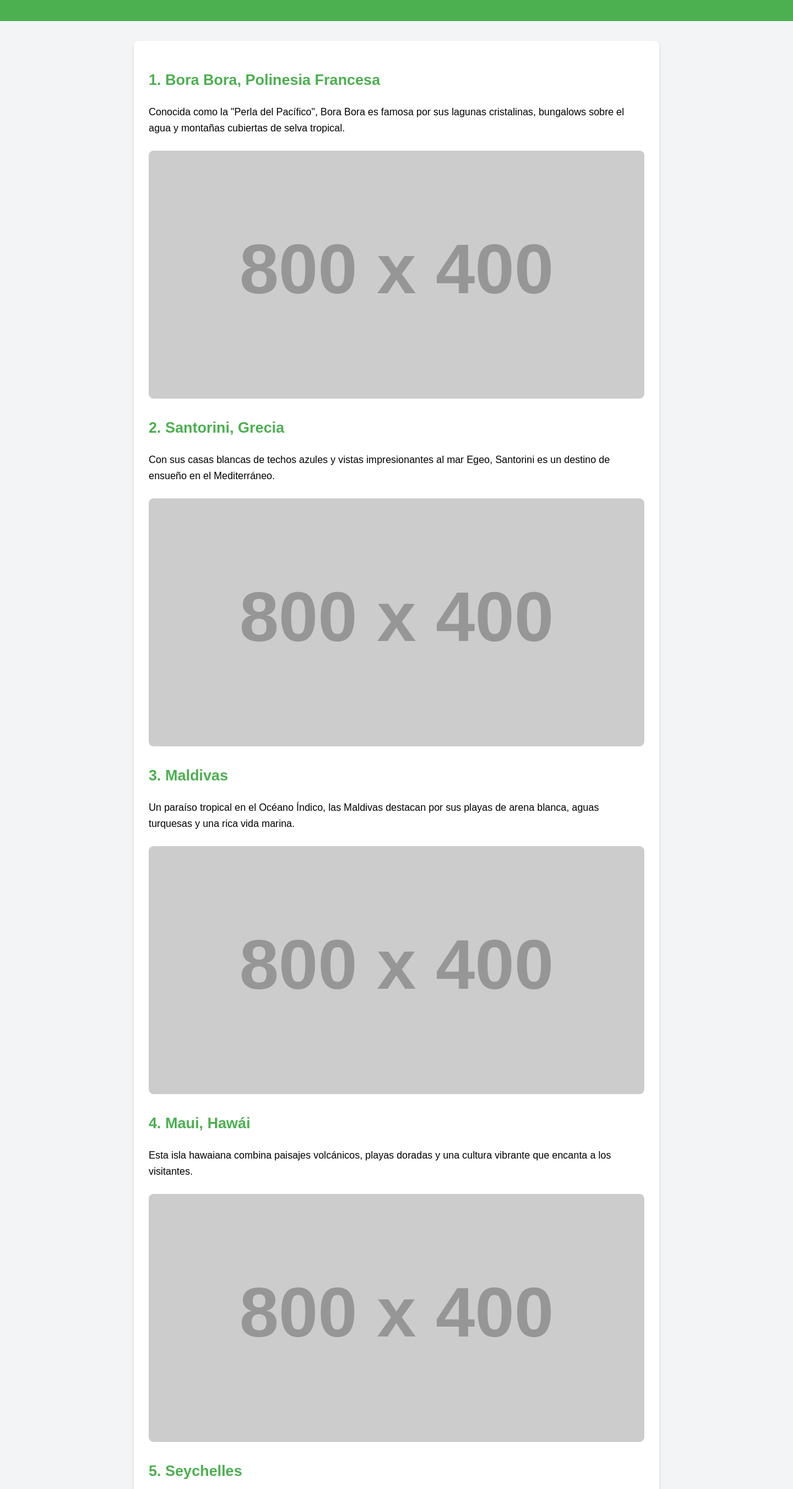
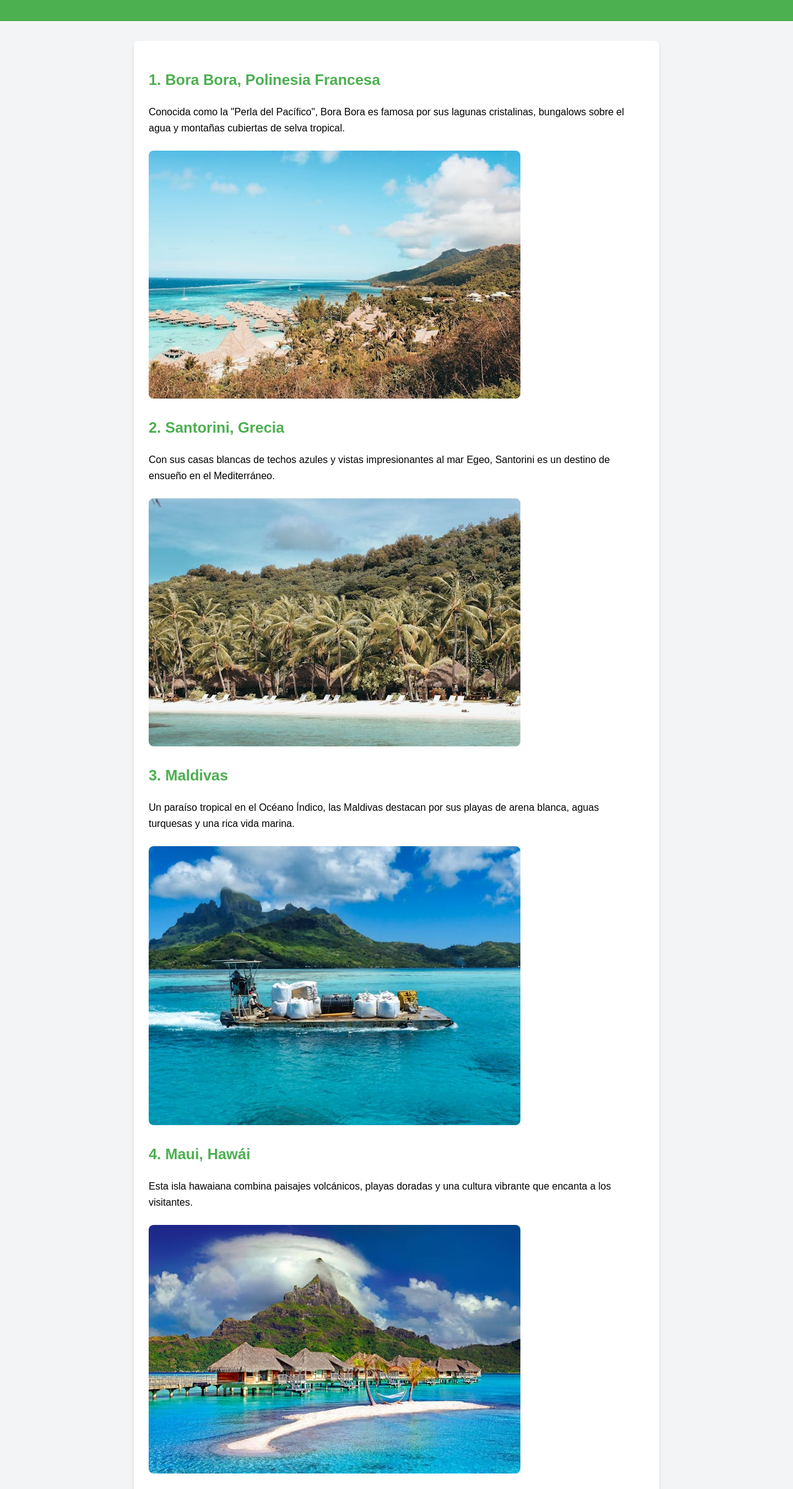
Before and after one commit to carldelarm/curso-github, a plain HTML site: page index.html in a window 1280 px wide. Shown: the part 92-2494 px from the top of the page at 62% size. Drawn offline with Linux system fonts and the light colour scheme; placeholder pictures from the web are drawn by us.

Commit message:
Se adicionan imagenes y se reubica estilos css

```diff
--- a/index.html
+++ b/index.html
@@ -4,7 +4,7 @@
     <meta charset="UTF-8">
     <meta name="viewport" content="width=device-width, initial-scale=1.0">
     <title>Las Islas Más Bonitas del Mundo</title>
-    <link rel="stylesheet" href="estilos.css">
+    <link rel="stylesheet" href="css/estilos.css">
 </head>
 <body>
     <header>
@@ -13,23 +13,23 @@
     <div class="container">
         <h2>1. Bora Bora, Polinesia Francesa</h2>
         <p>Conocida como la "Perla del Pacífico", Bora Bora es famosa por sus lagunas cristalinas, bungalows sobre el agua y montañas cubiertas de selva tropical.</p>
-        <img src="https://via.placeholder.com/800x400" alt="Bora Bora">
+        <img src="imagenes/isla_01.jpg" alt="Bora Bora">
 
         <h2>2. Santorini, Grecia</h2>
         <p>Con sus casas blancas de techos azules y vistas impresionantes al mar Egeo, Santorini es un destino de ensueño en el Mediterráneo.</p>
-        <img src="https://via.placeholder.com/800x400" alt="Santorini">
+        <img src="imagenes/isla_02.jpg" alt="Santorini">
 
         <h2>3. Maldivas</h2>
         <p>Un paraíso tropical en el Océano Índico, las Maldivas destacan por sus playas de arena blanca, aguas turquesas y una rica vida marina.</p>
-        <img src="https://via.placeholder.com/800x400" alt="Maldivas">
+        <img src="imagenes/isla_03.jpg" alt="Maldivas">
 
         <h2>4. Maui, Hawái</h2>
         <p>Esta isla hawaiana combina paisajes volcánicos, playas doradas y una cultura vibrante que encanta a los visitantes.</p>
-        <img src="https://via.placeholder.com/800x400" alt="Maui">
+        <img src="imagenes/isla_04.jpg" alt="Maui">
 
         <h2>5. Seychelles</h2>
         <p>Un archipiélago en el océano Índico, Seychelles es conocido por sus formaciones rocosas únicas, aguas cristalinas y biodiversidad.</p>
-        <img src="https://via.placeholder.com/800x400" alt="Seychelles">
+        <img src="imagenes/isla_05.jpg" alt="Seychelles">
     </div>
     <footer>
         <p>&copy; 2024 Descubriendo el Mundo</p>
```
Also changed, not shown: css/estilos.css (renamed from estilos.css), imagenes/isla_01.jpg (added), imagenes/isla_02.jpg (added), imagenes/isla_03.jpg (added), imagenes/isla_04.jpg (added), imagenes/isla_05.jpg (added).
